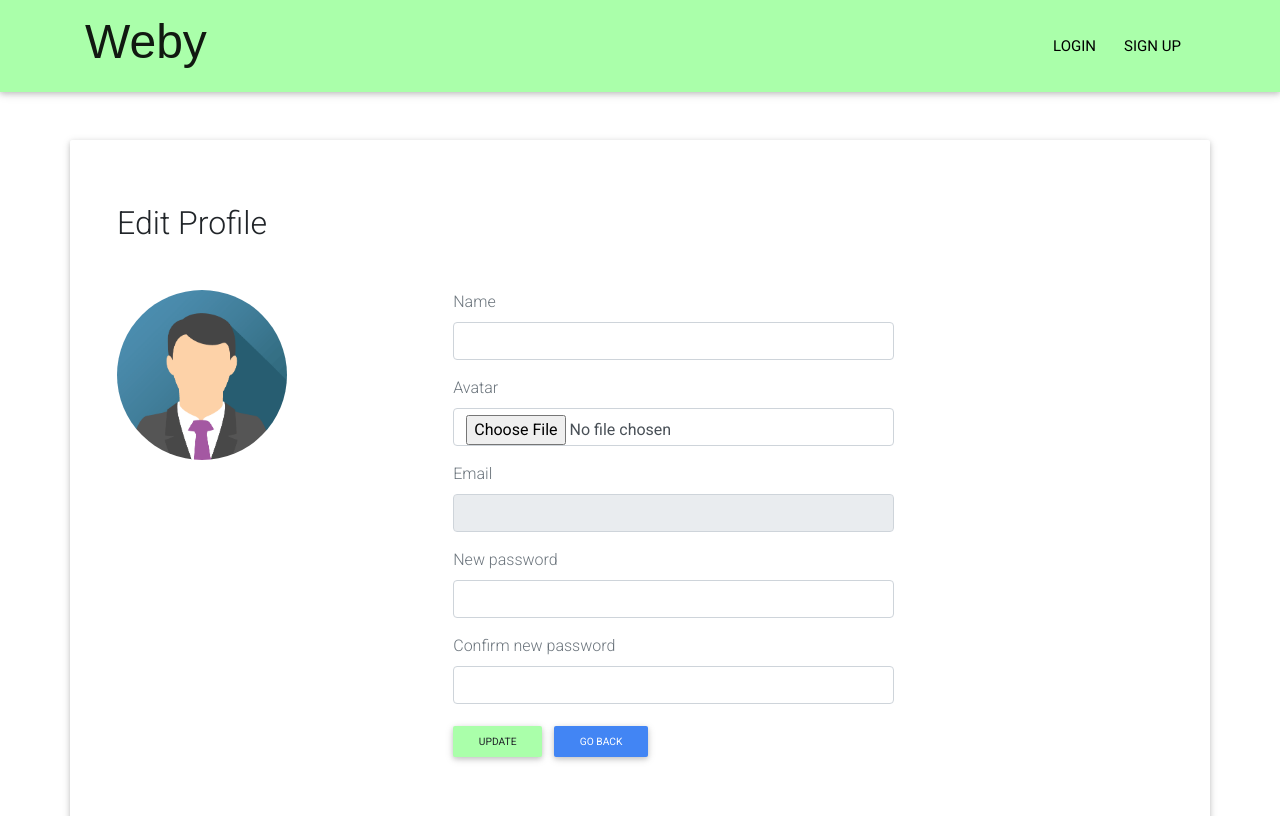
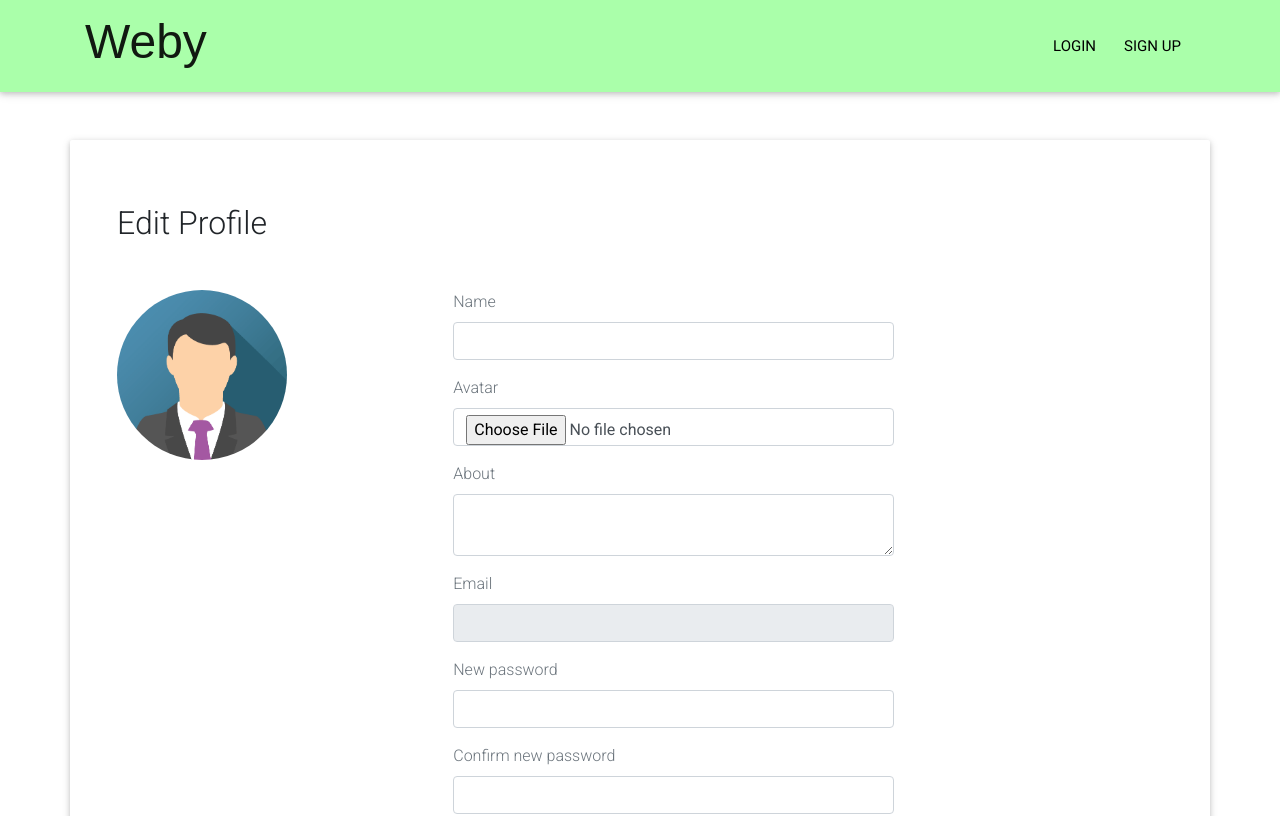
Before and after one commit to iamnachoj/Weby-Client, a React (Create React App) app: page /users/edit/1 in a window 1280 px wide. Shown: the top 816 px of the page. Built offline with nearby package versions, Linux system fonts and the light colour scheme; no server answers; a web font is replaced by a local one.

Commit message:
use the about new type of attribute for users

```diff
--- a/src/user/Profile.js
+++ b/src/user/Profile.js
@@ -43,7 +43,7 @@ export default function Profile(props){
                 <div className="col-md-7">
                   <p><b>Username: </b>{user.name}</p>
                   <p><b>Email: </b>{user.email}</p>
-                  <p><b>ID: </b>{user._id}</p>
+                  <p><b>About {user.name}: </b>{user.about}</p>
                   <p><b>Joined: </b>{new Date(user.created).toDateString()}</p>
                 </div>
               </div>
--- a/src/user/editprofile.js
+++ b/src/user/editprofile.js
@@ -87,6 +87,10 @@ export default function EditProfile() {
                   <input onChange={handleChange} name="avatar" id="avatar" type="file" accept="image/*" className="form-control" />
                 </div>
                 <div className="form-group">
+                  <label htmlFor="about" className="text-muted">About</label>
+                  <textarea onChange={handleChange} value={user.about || ""} name="about" id="about" type="text" className="form-control" />
+                </div>
+                <div className="form-group">
                   <label htmlFor="email" className="text-muted">Email</label>
                   <input onChange={handleChange} readOnly value={user.email || ""} name="email" id="email" type="email" className="form-control"/>
                 </div>
```
